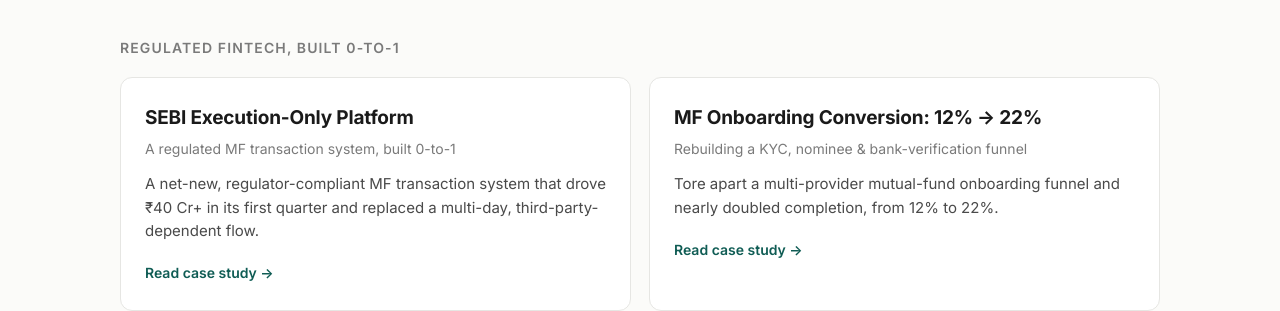
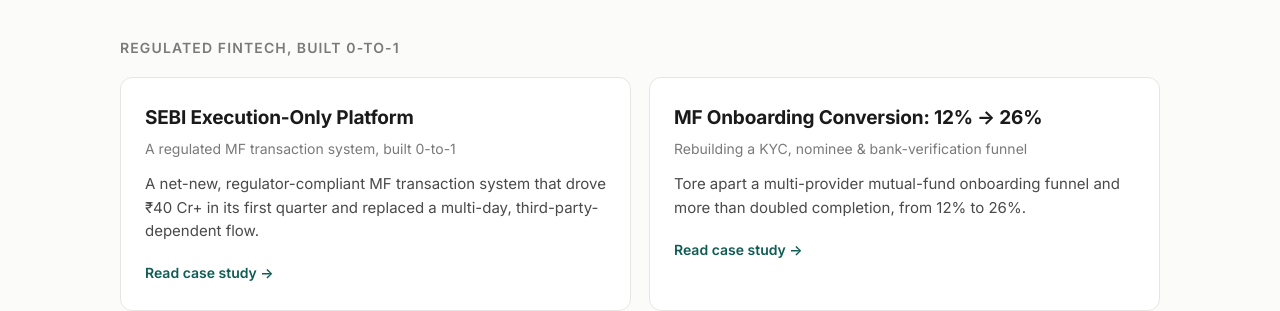
Before and after one commit to HimashreeKalita04/HimashreeKalita04.github.io, a Jekyll site: the page built from index.md, in a window 1280 px wide and 900 px high, scrolled down 969 px. Shown: the part 154-465 px from the top of the window. Built offline with Jekyll 4.4.1, drawn with Linux system fonts in a browser that asks for light colours; our own code applies the rules of GitHub Pages for plain Markdown files.

Commit message:
Update mf-onboarding-conversion.md

```diff
--- a/_case_studies/mf-onboarding-conversion.md
+++ b/_case_studies/mf-onboarding-conversion.md
@@ -1,11 +1,11 @@
 ---
 layout: case_study
-title: "MF Onboarding Conversion: 12% → 22%"
+title: "MF Onboarding Conversion: 12% → 26%"
 subtitle: "Rebuilding a KYC, nominee & bank-verification funnel"
 category: fintech
 category_label: "Regulated fintech, built 0-to-1"
 order: 2
-summary: "Tore apart a multi-provider mutual-fund onboarding funnel and nearly doubled completion, from 12% to 22%."
+summary: "Tore apart a multi-provider mutual-fund onboarding funnel and more than doubled completion, from 12% to 26%."
 meta: "smallcase · Product Manager, Mutual Funds · 2024–2025"
 ---
 
@@ -32,10 +32,10 @@ Before a user can make their first mutual-fund investment on smallcase, they hav
 
 | Metric | Result |
 |---|---|
-| MF onboarding conversion | **12% → 22%** |
+| MF onboarding conversion | **12% → 26%** |
 
 ## What I learned
 
-- When your funnel is a chain of third-party services, **your real product surface is the orchestration and the failure states** — not the happy path. Most of the 10-point lift came from handling failure better, not from a prettier UI.
+- When your funnel is a chain of third-party services, **your real product surface is the orchestration and the failure states** — not the happy path. Most of the 14-point lift came from handling failure better, not from a prettier UI.
 - **Instrument before you optimize.** The largest drop-offs weren't where the team assumed they were — only step-level data made the priority order obvious.
 - In regulated flows you can't delete steps, so the craft is in making mandatory steps *survivable* — fewer fields, better fallbacks, clearer recovery.
```
